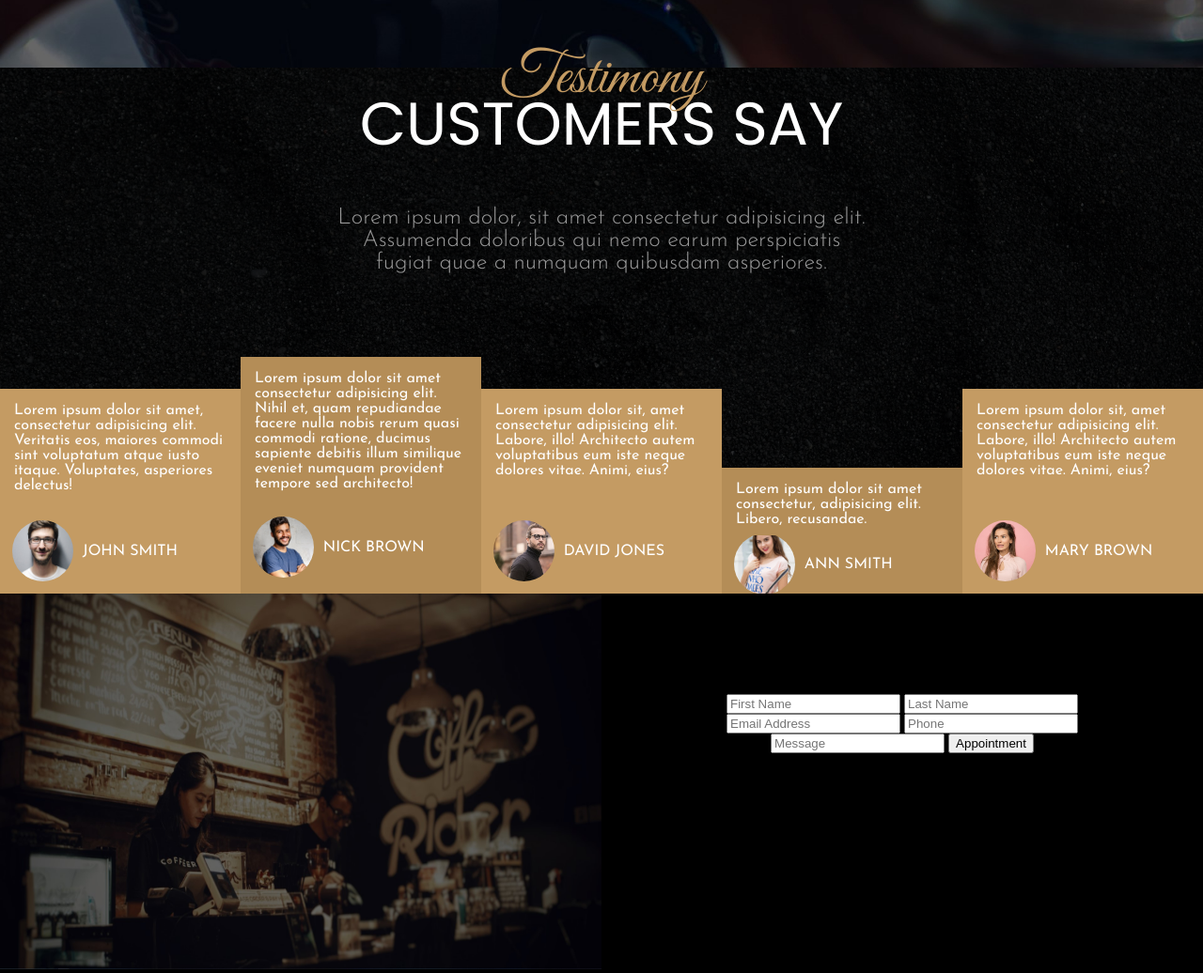
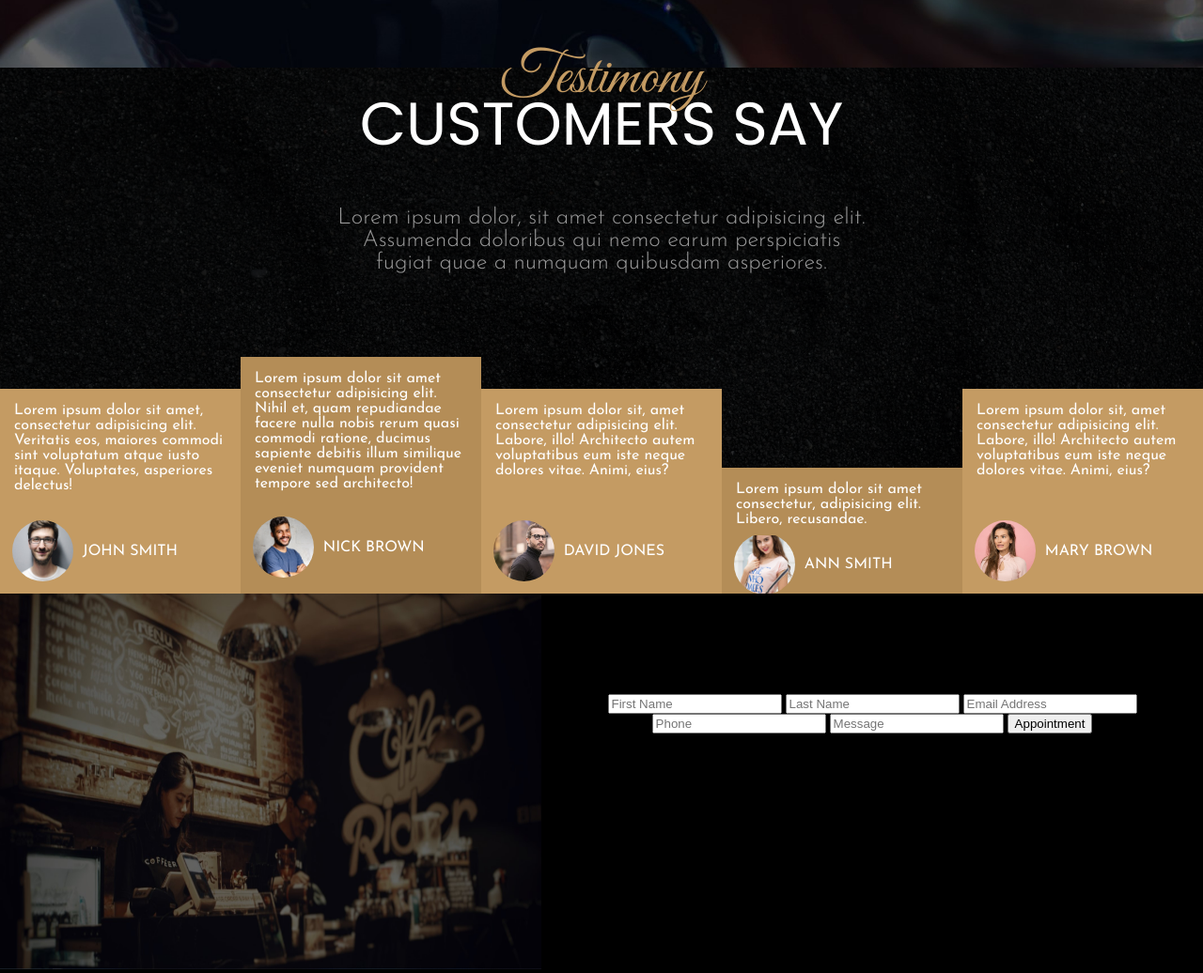
Before and after one commit to Ameer2000Mzori/Coffee-House, a website built with webpack: page src/index.html in a window 1280 px wide. Shown: the part 2048-3084 px from the top of the page at 94% size. Built offline with nearby package versions, Linux system fonts and the light colour scheme.

Commit message:
small styling change

```diff
--- a/src/style.scss
+++ b/src/style.scss
@@ -1541,7 +1541,7 @@ body {
     justify-content: center;
 
     .contact-Left {
-      width: 50%;
+      width: 45%;
       height: 100%;
 
       .contact-Left-Wrap {
@@ -1561,7 +1561,7 @@ body {
       text-align: center;
       align-items: center;
       justify-content: center;
-      width: 50%;
+      width: 55%;
       height: 100%;
 
       .contact-Right-Wrap {
```
Also changed, not shown: src/style.css.
